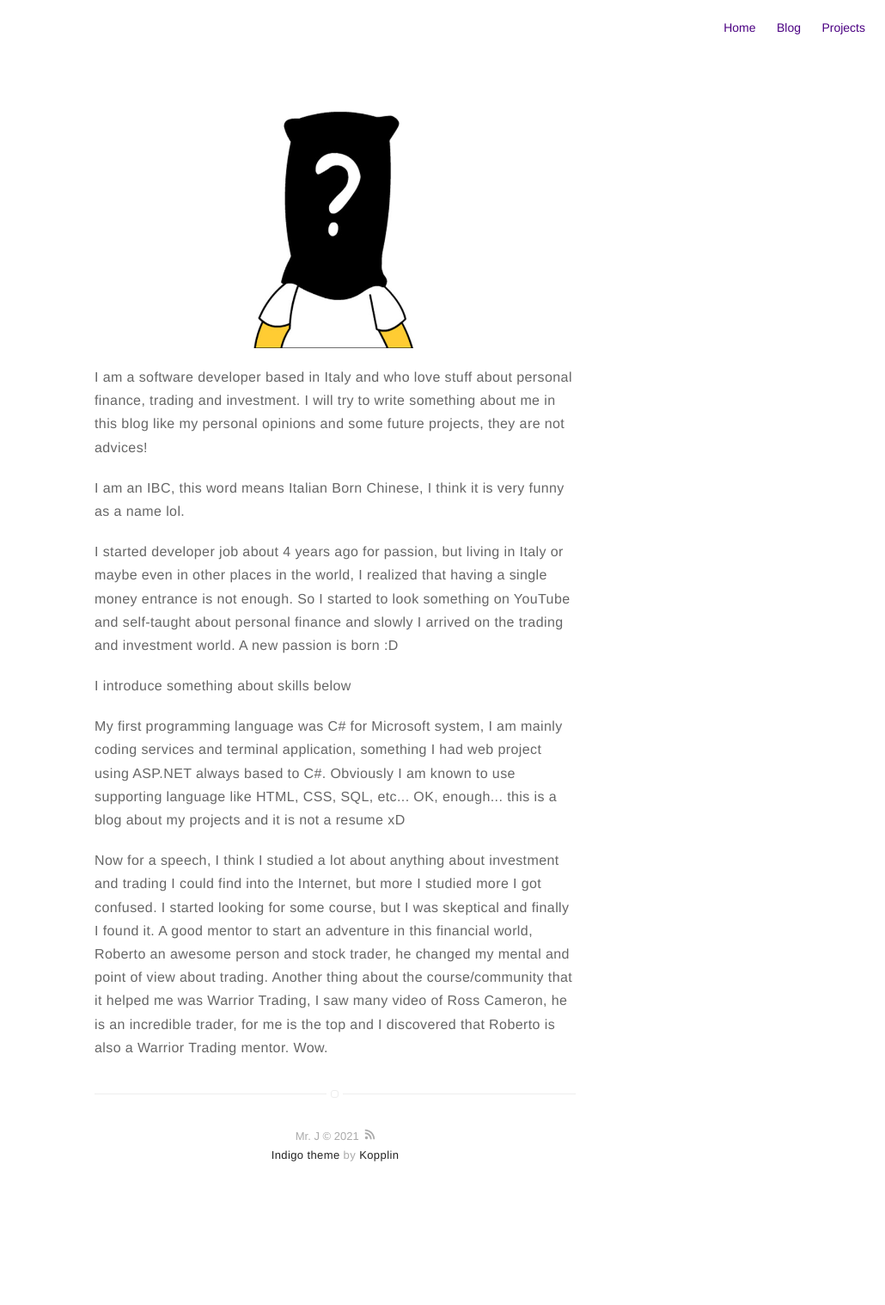
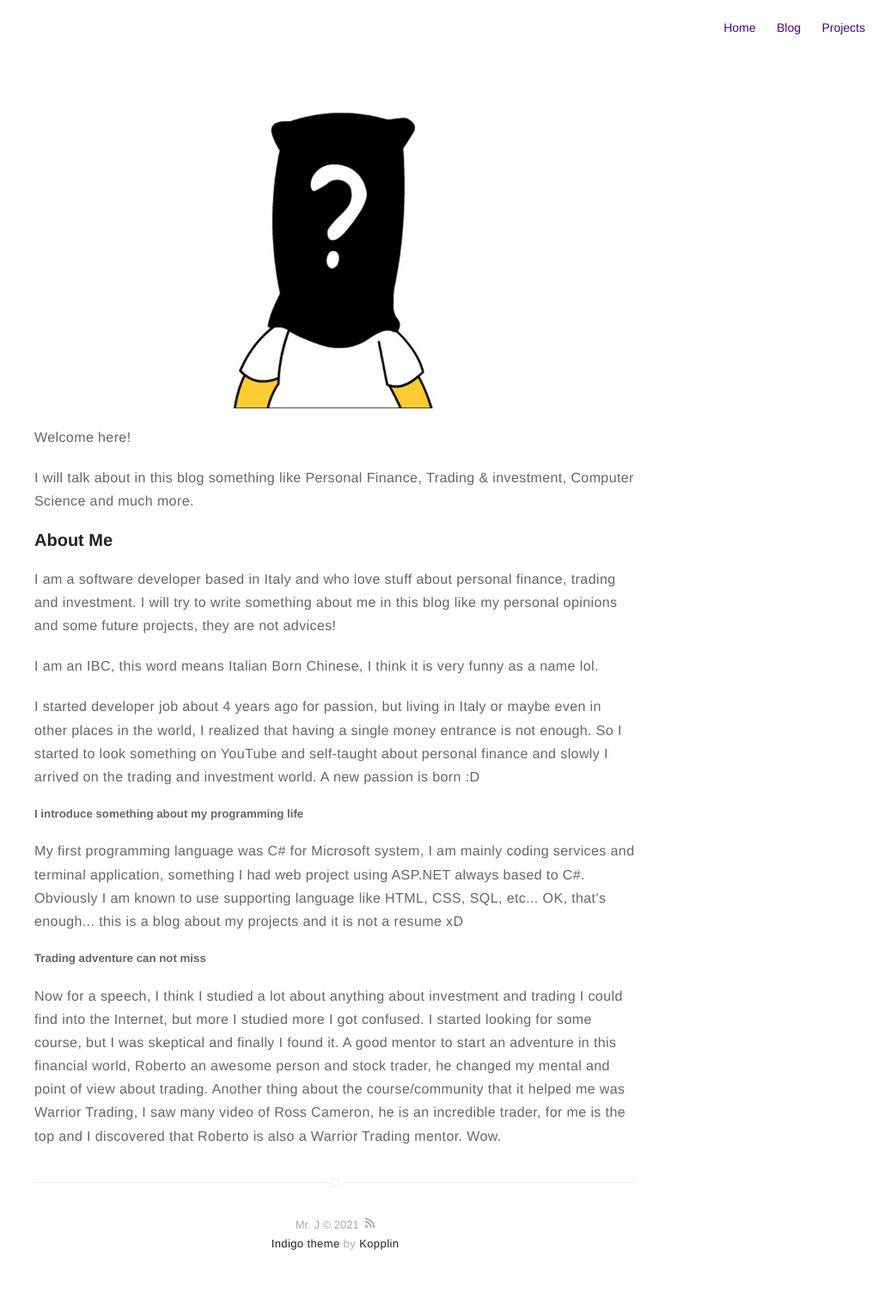
Before and after one commit to mrj-blog/mrj-blog.github.io, a Jekyll site: the page built from about.md, in a window 1280 px wide. Shown: the whole page at 86% size, without its empty margins (250-1280 px from the left). Built offline with Jekyll 4.4.1, drawn with Linux system fonts in a browser that asks for light colours; before the commit the page ends 1415 px from its top, so only the background shows below that.

Commit message:
about and wrapper

```diff
--- a/_config.yml
+++ b/_config.yml
@@ -41,7 +41,7 @@ disqus:
 # linkedin: mylinkedin
 # youtube: myyoutube
 # spotify: myspotify
-github: Mr-J-Blog
+github: mr-j-personalfinance
 # gitlab: mygitlab
 # lastfm: mylastfm
 # stackoverflow: 7044681/mystackoverflow
@@ -55,7 +55,7 @@ email: jurion.alternative@yahoo.com
 authors:
   mrj:
     name: Mr. J
-    bio: A blog about personal finance and stuff related
+    bio: Welcome dear reader!
     external-image: false
     picture: assets/images/profile.jpg
     twitter:
--- a/_sass/base/general.sass
+++ b/_sass/base/general.sass
@@ -125,7 +125,7 @@ pre
 		width: 88%
 
 .wrapper-normal
-	max-width: 560px
+	max-width: 700px
 
 .wrapper-large
-	max-width: 810px
+	max-width: 900px
--- a/about.md
+++ b/about.md
@@ -4,6 +4,13 @@ layout: page
 ---
 ![Profile Image]({% if site.external-image %}{{ site.picture }}{% else %}{{ site.url }}/{{ site.picture }}{% endif %})
 
+<p>Welcome here!</p>
+<p>
+    I will talk about in this blog something like <b>Personal Finance</b>, <b>Trading & investment</b>, <b>Computer
+        Science</b> and much more.
+</p>
+
+<h3>About Me</h3>
 <p>
     I am a software developer based in Italy and who love stuff about personal finance, trading and investment.
     I will try to write something about me in this blog like my personal opinions and some future projects, they are not
@@ -19,15 +26,21 @@ layout: page
     :D
 </p>
 
-<p>I introduce something about skills below</p>
-
+<h5>I introduce something about my programming life</h5>
 <p>
     My first programming language was C# for Microsoft system, I am mainly coding services and terminal application,
-    something I had web project using ASP.NET always based to C#. Obviously I am known to use supporting language like HTML, CSS, SQL, etc...
-    OK, enough... this is a blog about my projects and it is not a resume xD
+    something I had web project using ASP.NET always based to C#. Obviously I am known to use supporting language like
+    HTML, CSS, SQL, etc...
+    OK, that's enough... this is a blog about my projects and it is not a resume xD
 </p>
 
+<h5>Trading adventure can not miss</h5>
 <p>
-    Now for a speech, I think I studied a lot about anything about investment and trading I could find into the Internet, but more I studied more I got confused.
-    I started looking for some course, but I was skeptical and finally I found it. A good mentor to start an adventure in this financial world, Roberto an awesome person and stock trader, he changed my mental and point of view about trading. Another thing about the course/community that it helped me was Warrior Trading, I saw many video of Ross Cameron, he is an incredible trader, for me is the top and I discovered that Roberto is also a Warrior Trading mentor. Wow.
+    Now for a speech, I think I studied a lot about anything about investment and trading I could find into the
+    Internet, but more I studied more I got confused.
+    I started looking for some course, but I was skeptical and finally I found it. A good mentor to start an adventure
+    in this financial world, Roberto an awesome person and stock trader, he changed my mental and point of view about
+    trading. Another thing about the course/community that it helped me was Warrior Trading, I saw many video of Ross
+    Cameron, he is an incredible trader, for me is the top and I discovered that Roberto is also a Warrior Trading
+    mentor. Wow.
 </p>
```
